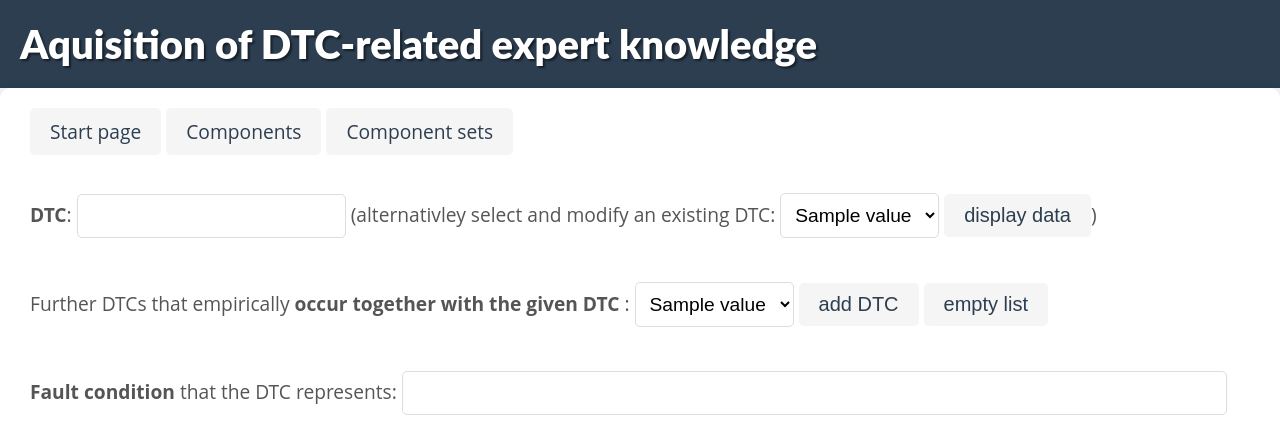
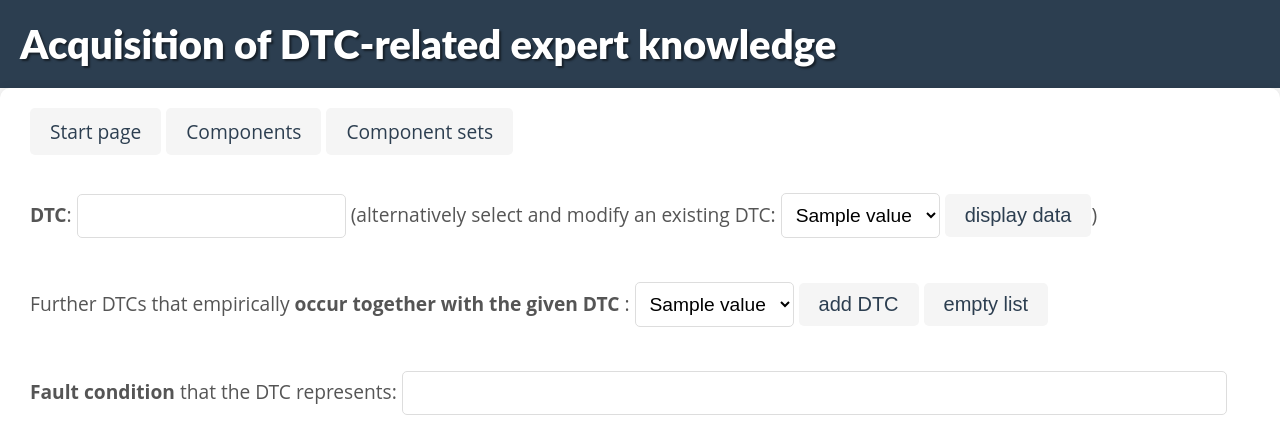
Before and after one commit to tbohne/obd_ontology, a Flask app: page /dtc_form in a window 1280 px wide. Shown: the top 437 px of the page. Run offline with Flask 3, Linux system fonts and the light colour scheme; a database or web service that is not in the repository returns one stand-in record (values such as "Sample title"); data that the repository does not hold is empty; some libraries are stand-ins or nearby versions.

Commit message:
fix typos

```diff
--- a/templates/DTC_form.html
+++ b/templates/DTC_form.html
@@ -39,7 +39,7 @@
 </head>
 
 <body>
-<header><h1>Aquisition of DTC-related expert knowledge</h1></header>
+<header><h1>Acquisition of DTC-related expert knowledge</h1></header>
 
 <section>
     <article>
@@ -54,7 +54,7 @@
             <br>
             <p>
                 <b>DTC</b>: {{ form.dtc_name(size=20) }}
-                (alternativley select and modify an existing DTC:
+                (alternatively select and modify an existing DTC:
                 {{ form.existing_dtcs }} {{ form.existing_dtc_submit }})
             </p>
             <p>Further DTCs that empirically <b>occur together with the given DTC</b>
```
